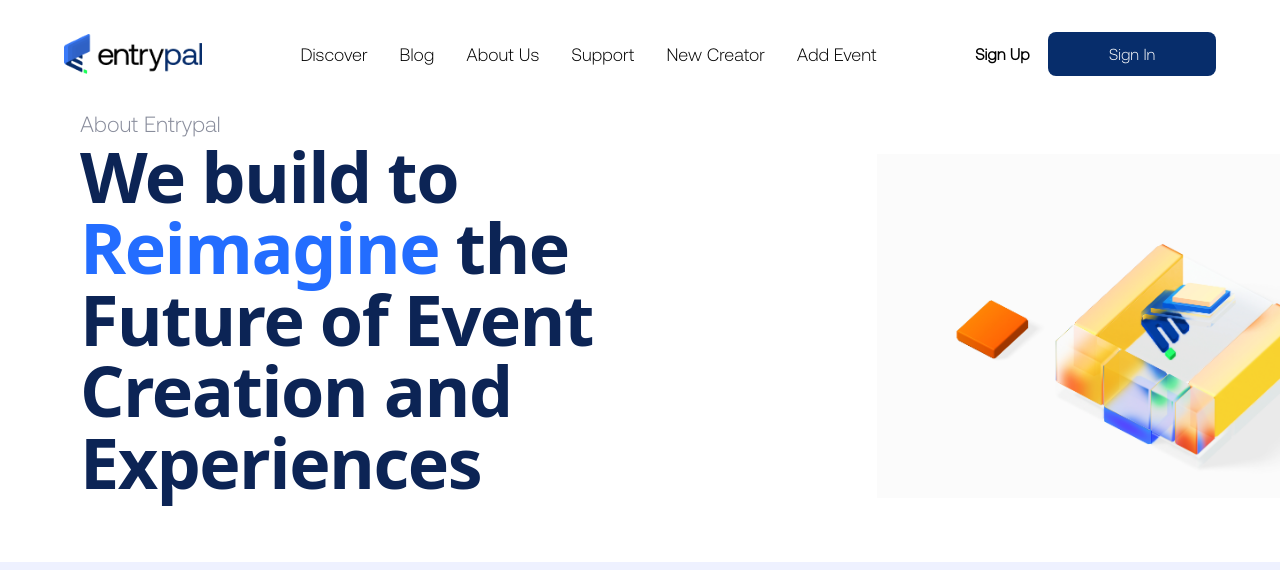
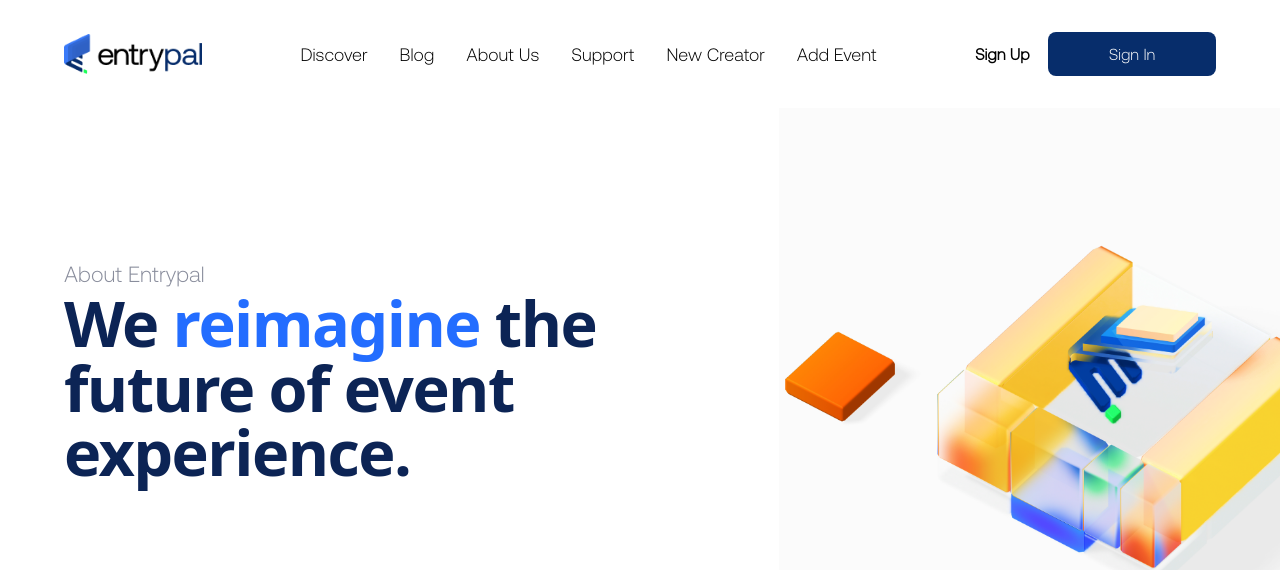
Before and after one commit to nnaemyx/webapp, a Next.js app: page /about in a window 1280 px wide. Shown: the top 570 px of the page. Built offline with nearby package versions, Linux system fonts and the light colour scheme.

Commit message:
context api to collect data from Event creators

```diff
--- a/app/about/page.tsx
+++ b/app/about/page.tsx
@@ -10,18 +10,17 @@ import Missionpics from "/public/assests/Missionpics.png";
 function Page() {
   return (
     <div className="w-full mt-8">
-    <div className="flex flex-col-reverse lg:flex-row   items-end ">
-      <div className=" lg:mx-[4rem] px-4">
+    <div className="flex flex-col-reverse lg:flex-row items-center w-[100%]">
+      <div className=" lg:ml-[4rem] w-[100%]">
         <p className="text-[#898D9C] lg:text-[22px] text-[18px] font-aeonik">
           About Entrypal
         </p>
-        <h1 className="text-[#0C2455] lg:text-[70px] text-[25px] lg:tracking-[-1.555px] tracking-[-0.8px] leading-[102.5%] font-semibold">
-          We build to <span className="text-[#236DFF]">Reimagine</span> the
-          Future of Event Creation and Experiences
+        <h1 className="text-[#0C2455] lg:text-[63px] text-[25px] lg:tracking-[-1.555px] tracking-[-0.8px] leading-[102.5%] font-semibold">
+          We <span className="text-[#236DFF]">reimagine</span> the future of event experience.
         </h1>
       </div>
-      <div className="w-[100%]">
-        <Image src={Aboutimage} alt="about image" />
+      <div className="w-[70%]">
+        <Image src={Aboutimage} alt="about image"/>
       </div>
     </div>
     <div className="lg:bg-[#EEF1FF] mt-[4rem] lg:h-[532px]">
--- a/app/authentication/add-creator/_components/BankingInfo.tsx
+++ b/app/authentication/add-creator/_components/BankingInfo.tsx
@@ -6,7 +6,13 @@ import Link from "next/link";
 import Stylizedlogo from "/public/assests/stylized logo.png";
 import sideImage from "/public/assests/signup image.png";
 import { DialogDemo } from "@/components/popup/EventgoerOtp";
-import { useEventCreatorContext } from './context';
+import { dataType, useEventCreatorContext } from './context';
+import { callApi } from "@zayne-labs/callapi";
+import { toast } from "@/components/ui/use-toast";
+
+const eventCreatorCallApi = callApi.create(
+  { method: 'POST', credentials: 'include', dedupeStrategy: "none"}
+)
 
 function BankingDetails() {
 
@@ -20,6 +26,7 @@ function BankingDetails() {
   const [accountNumber, setAccountNumber] = useState("");
   const [accountName, setAccountName] = useState("");
   const [showDialog, setShowDialog] = useState(false);
+  const [eventCreator, setEventCreator] = useState({})
   const numbers = [1,2,3]
 
     const banks = ["Access Bank" ,"Citibank","Diamond Bank","Dynamic Standard Bank","Ecobank Nigeria","Fidelity Bank Nigeria","First Bank of Nigeria","First City Monument Bank","Guaranty Trust Bank","Heritage Bank Plc","Jaiz Bank","Keystone Bank Limited","Providus Bank Plc","Polaris Bank", "Opay","Palmpay", "Stanbic IBTC Bank Nigeria Limited","Standard Chartered Bank","Sterling Bank","Suntrust Bank Nigeria Limited","Union Bank of Nigeria","United Bank for Africa","Unity Bank Plc","Wema Bank","Zenith Bank"]
@@ -32,11 +39,26 @@ function BankingDetails() {
       {type: "text", name: "Account Name", placeholder: "Chijioke", value: accountName, edit: (value: string)=>{setAccountName(value)}}
   ]
   const {data, setData} = useEventCreatorContext()
-  const submit = () =>{
-    setData({...data, ID_Type: idType, ID_Number: idNumber, Bank_Name: bank, Bank_AccountName: accountName, Bank_AccountNumber: accountNumber })
-    // setShowDialog(true)
-  }
-  console.log(data)
+  const submit = async() =>{
+    setEventCreator(async()=>{
+      const newData = {...data, ID_Type: idType, ID_Number: idNumber, Bank_Name: bank, Bank_AccountName: accountName, Bank_AccountNumber: accountNumber }
+      console.log(newData)
+      await eventCreatorCallApi<{message: string, User:{name: string}} >( process.env.NEXT_PUBLIC_NEXT_ENV === "development" ? 'api/goer/user' : `${process.env.NEXT_PUBLIC_BACKEND_URL}/api/goer/user`,
+            {body: newData, method: "POST",
+             onResponse: ({data})=>{
+               toast({
+                 description: `${data.message} Welcome ${data.User.name}`
+               });
+             },
+             onError: ({ error})=>{
+                 toast({
+                   variant: "destructive",
+                   description: error.message,
+                 });
+             }
+    })
+
+  })}
 
   return (
     <div className="flex px-4 py-4 font-inter">
--- a/app/authentication/add-creator/_components/ContactDetails.tsx
+++ b/app/authentication/add-creator/_components/ContactDetails.tsx
@@ -45,8 +45,6 @@ const {data, setData} = useEventCreatorContext()
     setData({...data, firstname : firstname, surname, email, phoneNumber, address, password, username})
     router.push("/authentication/add-creator/banking")
   }
-
-  console.log(data)
 
   return (
     <div >
--- a/app/authentication/add-creator/_components/Welcome.tsx
+++ b/app/authentication/add-creator/_components/Welcome.tsx
@@ -36,8 +36,6 @@ const router = useRouter()
   setData({...data, type : typeChecked})
     router.push('/authentication/add-creator/contact' )
   }
-
-  console.log(data)
 
   return (
     <div>
--- a/app/authentication/add-creator/_components/context.tsx
+++ b/app/authentication/add-creator/_components/context.tsx
@@ -2,7 +2,7 @@
 
 import React, { createContext, useContext, useState } from 'react'
 
-type dataType = {
+export type dataType = {
   type: string;
   firstname: string;
   surname: string;
--- a/app/dashboard/page.tsx
+++ b/app/dashboard/page.tsx
@@ -35,7 +35,7 @@ function Page() {
           username: string,
           email: string,
           phoneNumber: string
-         }}>( process.env.NEXT_PUBLIC_NEXT_ENV === "development" ? '/api/goer/user' : `${process.env.NEXT_PUBLIC_BACKEND_URL}/api/goer/user`, { credentials: 'include', dedupeStrategy: "none", auth: accessToken ? accessToken : " " });
+         }}>( process.env.NEXT_PUBLIC_NEXT_ENV === "developmen" ? '/api/goer/user' : `${process.env.NEXT_PUBLIC_BACKEND_URL}/api/goer/user`, { credentials: 'include', dedupeStrategy: "none", auth: accessToken ? accessToken : " " });
          if(error){
           toast({
             variant: "destructive",
```
Also changed, not shown: app/(primary)/page.tsx (+0 -58 lines), public/assests/Aboutimage.png.
